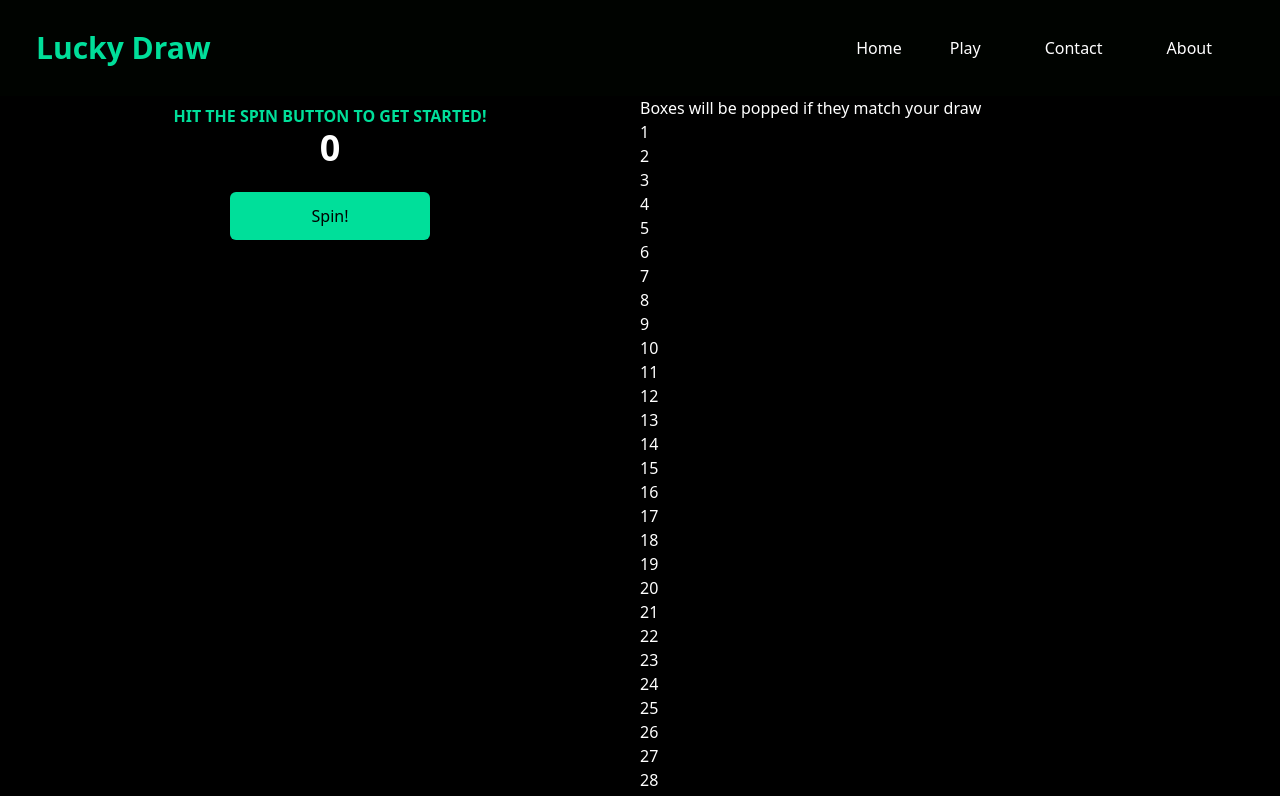
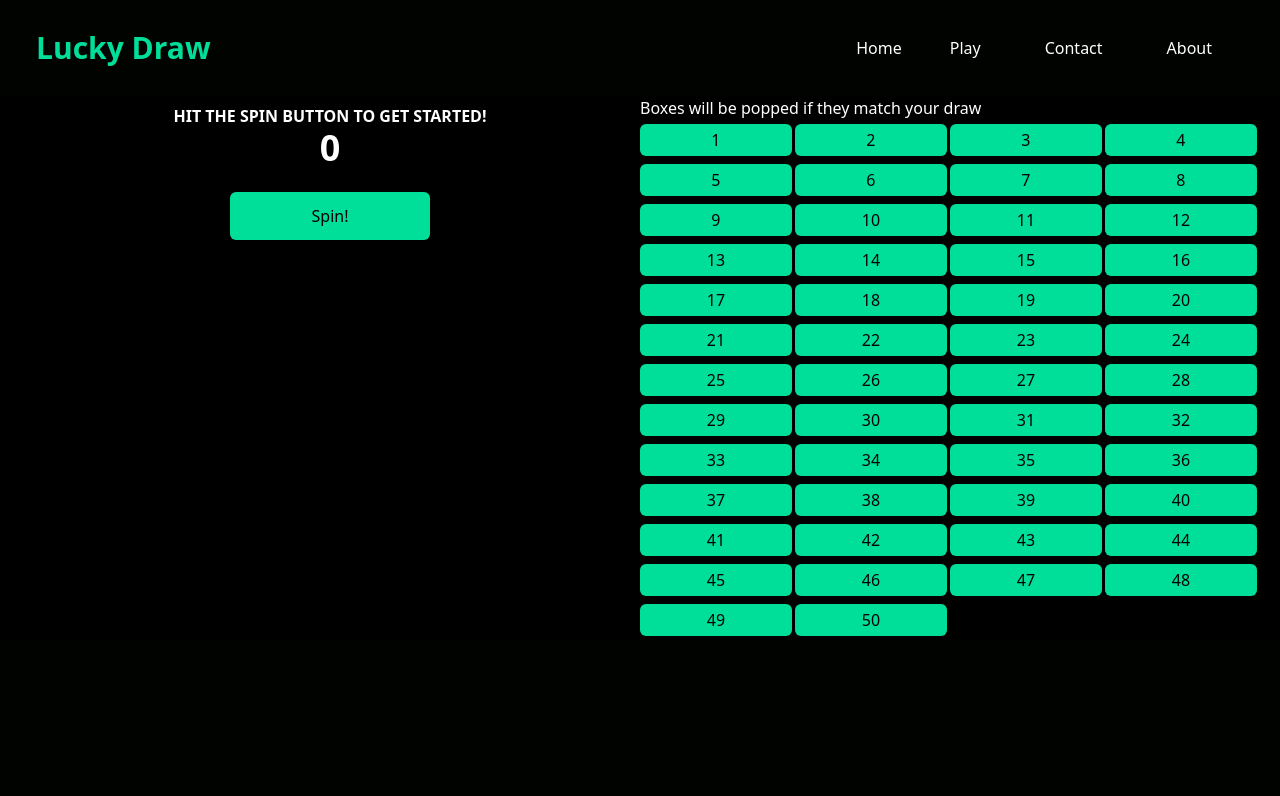
Before and after one commit to benmatela/reactjs-tailwind-css-luckydraw, a React (Create React App) app: page /play in a window 1280 px wide. Shown: the top 796 px of the page. Built offline with nearby package versions, Linux system fonts and the light colour scheme.

Commit message:
init cards

```diff
--- a/src/components/Board.jsx
+++ b/src/components/Board.jsx
@@ -12,7 +12,9 @@ function Board() {
       <p className="font-medium mx-auto text-white">
         Boxes will be popped if they match your draw
       </p>
-      <Card drawnNumbers={drawnNumbers} />
+      <div className="mx-auto grid md:grid-cols-4">
+        <Card drawnNumbers={drawnNumbers} />
+      </div>
     </div>
   );
 }
--- a/src/components/Card.jsx
+++ b/src/components/Card.jsx
@@ -3,12 +3,8 @@ import React from "react";
 function Card(props) {
   return props.drawnNumbers.map((num, i) => {
     return (
-      <div className="col-4">
-        <div className="card">
-          <div className="card-body">
-            <p className="card-text">{num}</p>
-          </div>
-        </div>
+      <div className="flex py-1 my-1 bg-[#00df9a] text-[#000300] w-[98%] rounded-md font-medium">
+        <p className="mx-auto">{num}</p>
       </div>
     );
   });
--- a/src/components/Spin.jsx
+++ b/src/components/Spin.jsx
@@ -3,21 +3,18 @@ import React, { useState } from "react";
 function Spin() {
   const [generatedNumber, setGeneratedNumber] = useState(0);
 
-  const generatedRandomNumber = () => {
-    let min = 1;
-    let max = 20;
-    const random = min + Math.random() * (max - min);
-    return random;
+  const generatedRandomNumber = (min, max) => {
+    return Math.round(min + Math.random() * (max - min));
   };
 
   const handleGenerateRandom = () => {
-    setGeneratedNumber(generatedRandomNumber());
+    setGeneratedNumber(generatedRandomNumber(1, 50));
   };
 
   return (
     <div className="w-full bg-black">
       <div className="flex flex-col justify-center mx-auto">
-        <p className="font-bold mx-auto mt-2 text-[#00df9a]">
+        <p className="font-bold mx-auto mt-2 text-white">
           HIT THE SPIN BUTTON TO GET STARTED!
         </p>
         <h1 className="mx-auto text-white md:text-4xl sm:text-3xl text-2xl font-bold">
```
